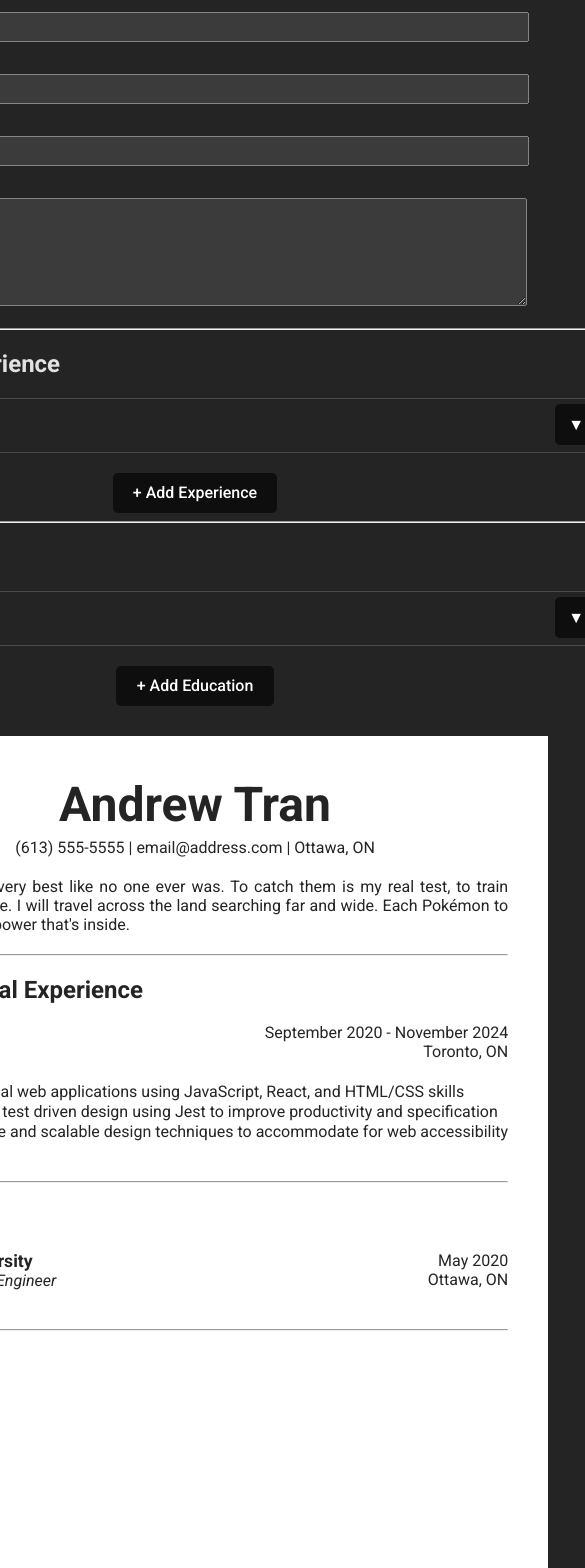
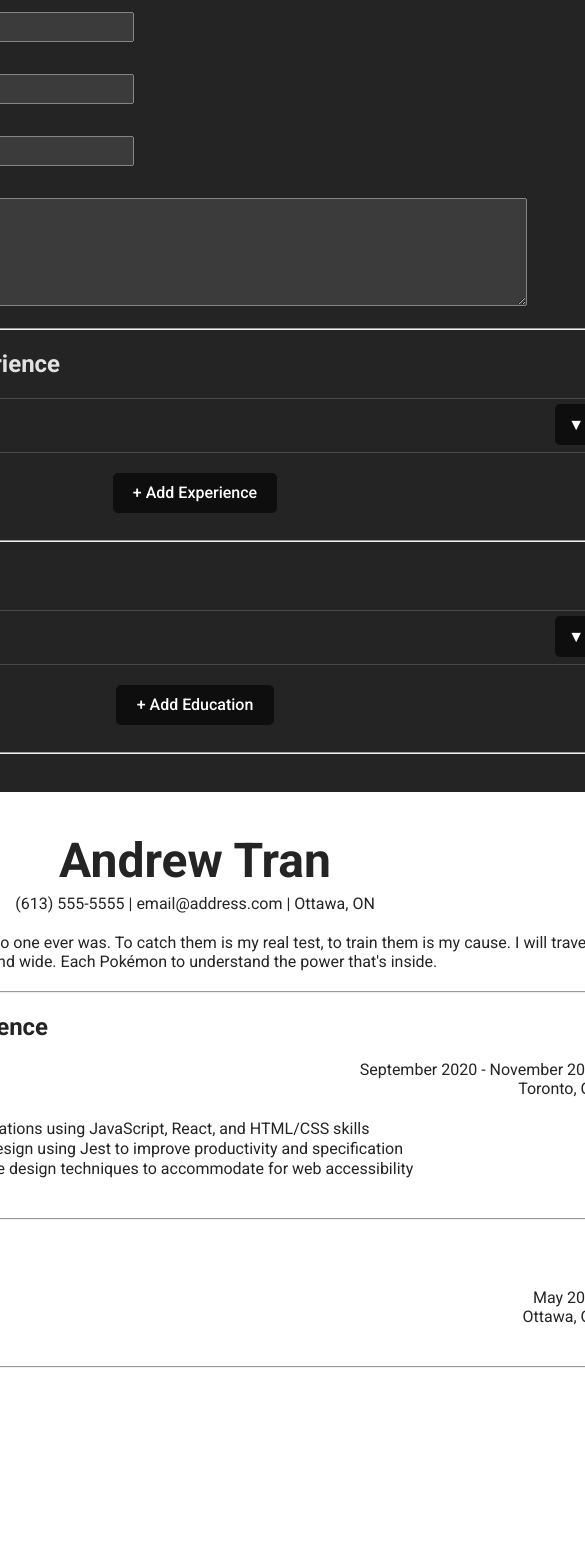
Before and after one commit to andrewtran28/cv-application, a React (Vite) app: page / in a window 390 px wide. Shown: the part 140-1708 px from the top of the page, 585 px wide, since content can reach past the window. Built offline with nearby package versions, Linux system fonts and the light colour scheme.

Commit message:
update responsive layout

```diff
--- a/src/components/FormEducation.jsx
+++ b/src/components/FormEducation.jsx
@@ -68,6 +68,8 @@ function EducationForm({ educations, onChange, onAdd, onRemove, onExpand }) {
             <h2>Education</h2>
             <ul>{educationArr}</ul>
             <div className="btn-add"><button onClick={onAdd}>+ Add Education</button></div>
+            <br />
+            <hr />
         </div>
     );
 }
--- a/src/components/FormExperience.jsx
+++ b/src/components/FormExperience.jsx
@@ -85,6 +85,7 @@ function ExperienceForm({ experiences, onChange, onAdd, onRemove, onExpand }) {
             <h2>Professional Experience</h2>
             <ul>{experienceArr}</ul>
             <div className="btn-add"><button onClick={onAdd}>+ Add Experience</button></div>
+            <br />
             <hr />
         </div>
     );
--- a/src/styles/styles.css
+++ b/src/styles/styles.css
@@ -21,8 +21,8 @@ h2 {
 
 section, .objective {
   text-align: justify;
+  word-break:break-all;
   margin: 20px 0;
-  text-wrap: wrap;
 }
 
 ul {
@@ -75,6 +75,14 @@ input, textarea {
   margin-top: 3px;
 }
 
+input {
+  max-width: 100px;
+}
+
+textarea {
+  min-width: 500px;
+}
+
 .collapse-title {
   font-weight: 600;
   font-size: 1.25rem;
@@ -102,7 +110,8 @@ input, textarea {
 .resume-cont {
   background-color: white;
   color: #242424;
-  max-width: 8.5in;
+  min-width: 8.5in;
+  width: 8.5in;
   min-height: 11in;
   padding: 0 40px;
   margin: 30px 20px;
@@ -133,7 +142,7 @@ input, textarea {
   margin-top: 20px;
 }
 
-@media (max-width: 1380px) {
+@media (max-width: 1500px) {
   .web-layout {
     flex-direction: column;
     align-items: center;
@@ -145,6 +154,10 @@ input, textarea {
 
   input, textarea {
     line-height: 1.25rem;
+
+  }
+
+  textarea {
     min-width: 7.5in;
   }
 }
```
